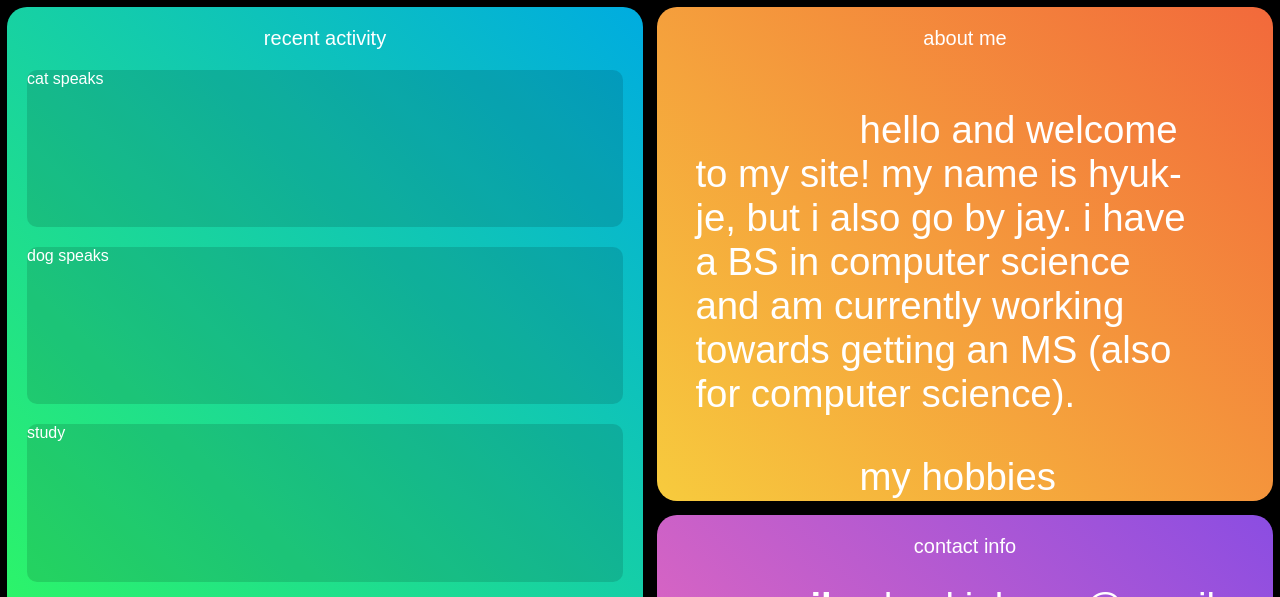
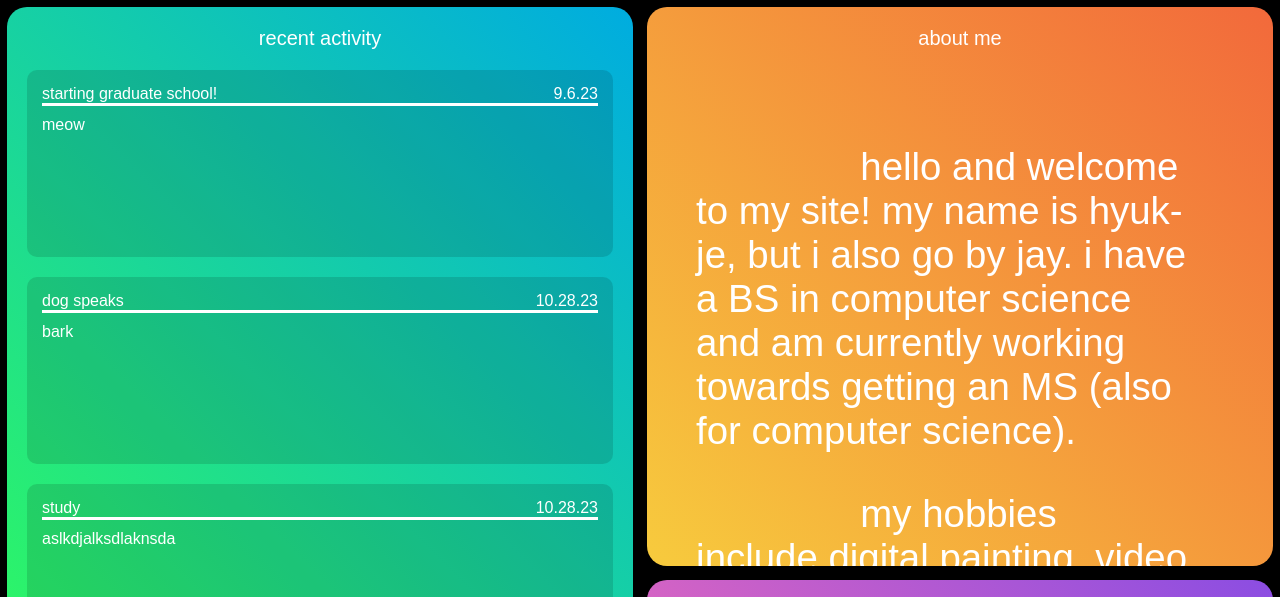
Before and after one commit to hyukjekwon/hk-three-js-testing, a plain HTML site: page subpages/home.html in a window 1280 px wide. Shown: the top 597 px of the page. Drawn offline with Linux system fonts and the light colour scheme.

Commit message:
Proper post styling!

```diff
--- a/loadPosts.js
+++ b/loadPosts.js
@@ -5,8 +5,25 @@ function loadPosts(posts) {
     for (const post of posts) {
         const child = document.createElement("div");
         child.classList.add("post");
-        // console.log(post);
-        child.innerHTML = post.title;
+
+        const header = document.createElement("div");
+        header.classList.add("post-header");
+        child.appendChild(header);
+
+        const title = document.createElement("div");
+        title.classList.add("post-title");
+        title.innerHTML = post.title;
+        header.appendChild(title);
+
+        const date = document.createElement("div");
+        date.classList.add("post-date");
+        date.innerHTML = post.date;
+        header.appendChild(date);
+
+        const content = document.createElement("div");
+        content.classList.add("post-content");
+        content.innerHTML = post.content;
+        child.appendChild(content);
         parent.appendChild(child);
     }
 }
--- a/posts.json
+++ b/posts.json
@@ -1,7 +1,7 @@
 [
     {
-        "title": "cat speaks",
-        "date": "9.28.23",
+        "title": "starting graduate school!",
+        "date": "9.6.23",
         "content": "meow"
     },
     {
--- a/stylesheets/style.css
+++ b/stylesheets/style.css
@@ -76,15 +76,15 @@ html, body {
 }
 
 .item-content {
-    position: absolute;
-    transform: translate(3vw, 0);
+    transform: translate(10%, 10%);
     word-wrap: break-word;
-    max-width: 25vw;
+    max-width: 80%;
     transition: all 0.5s ease;
 }
 
 .pg-item:hover .item-content {
-    transform: translate(4vw, 0);
+    max-width: 70%;
+    transform: translate(20%, 10%);
 }
 
 .link {
@@ -103,6 +103,10 @@ html, body {
     margin: 20px;
     position: relative;
     transition: all 0.5s ease;
+    border: solid;
+    border-width: 0px;
+    border-color: #00000000;
+    padding: 15px;
 }
 
 .pg-item:hover .post {
@@ -110,8 +114,28 @@ html, body {
 }
 
 .post:hover {
-    margin-top: 30px;
-    padding: 15px 0;
+    border-width: 20px;
+    background-color: #00000040;
+}
+
+.post-header {
+    display: flex;
+    flex-direction: row;
+}
+
+.post-title {
+    flex-grow: 1;
+}
+
+.post-date {
+    /* border: solid;
+    border-radius: 10px;
+    padding: 5px; */
+}
+
+.post-content {
+    border-top: solid;
+    padding-top: 10px;
 }
 
 ul.nav a:hover {
@@ -188,6 +212,7 @@ ul.nav a:hover {
     flex-grow: 1;
     display: flex;
     flex-direction: column;
+    max-width: 50%;
 }
 
 #home-bio {
```
Also changed, not shown: index.html (+1 -11 lines).
